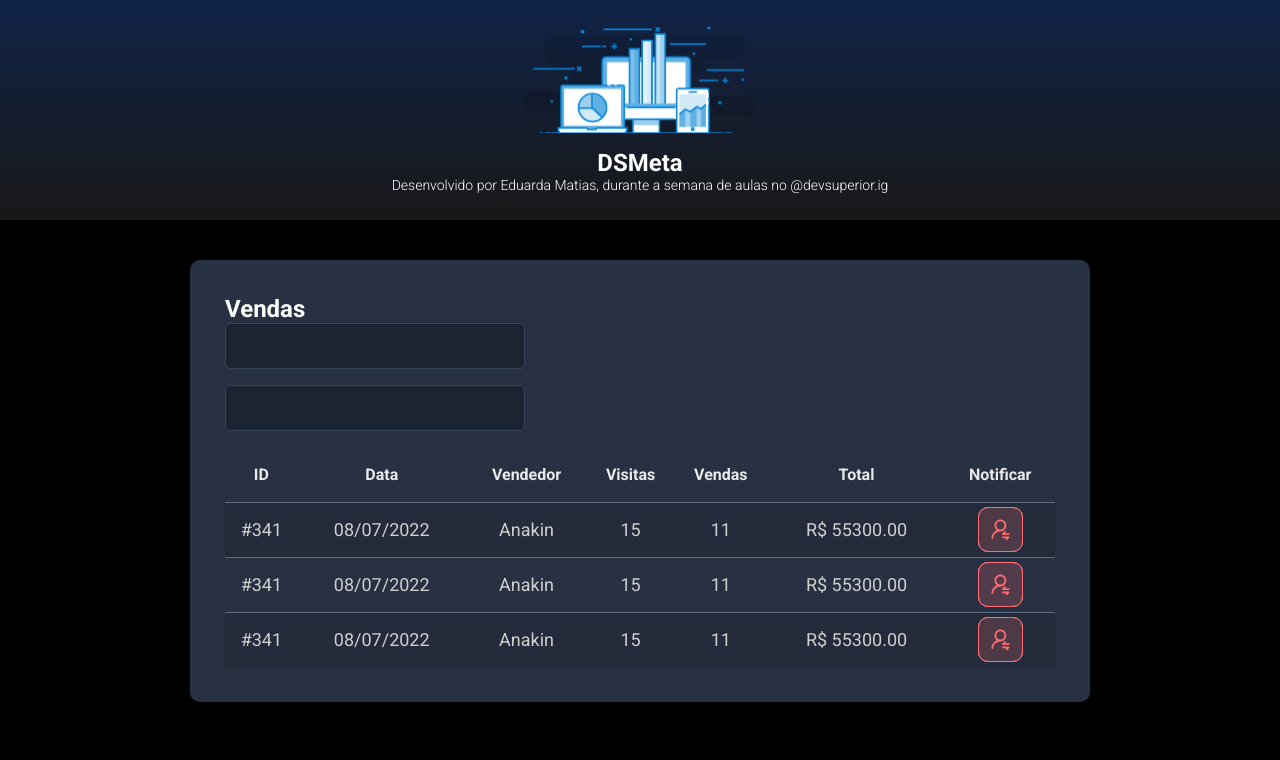
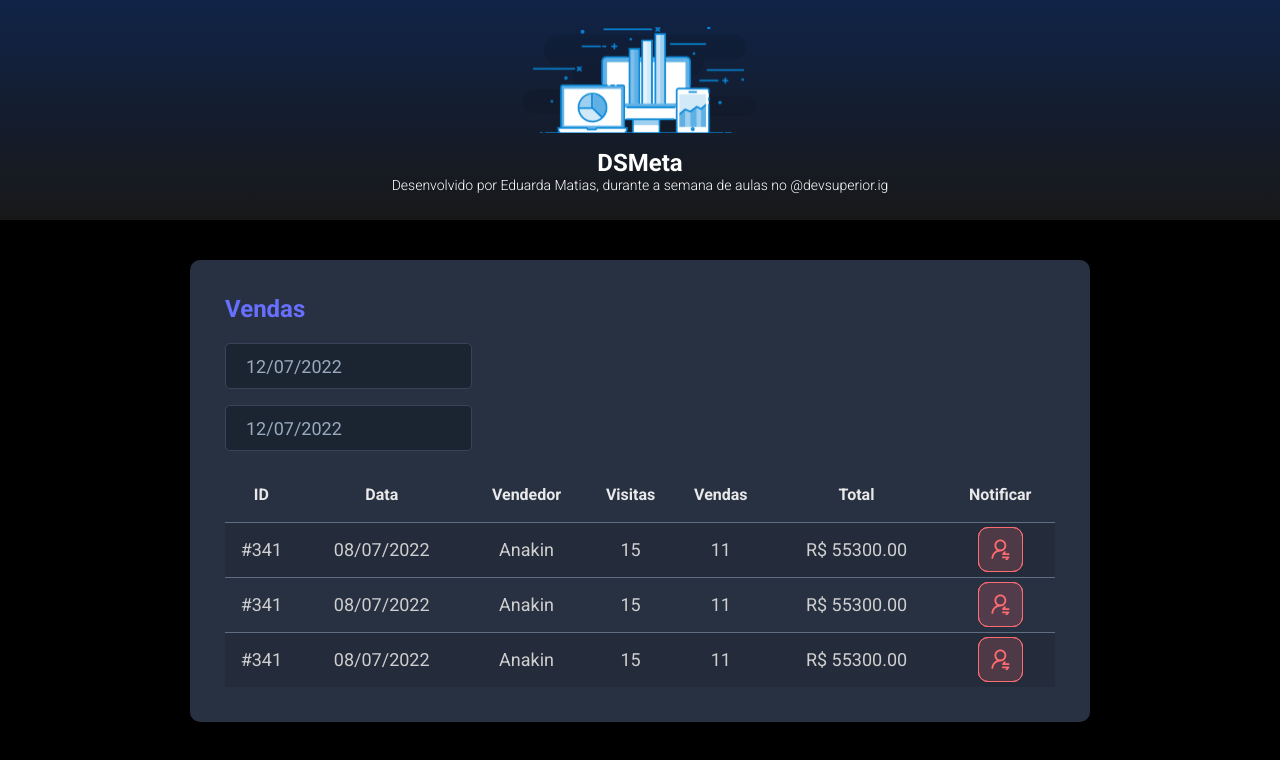
Before and after one commit to EduardaMatias/react-spring, a React (Vite) app in the folder frontend/: page / in a window 1280 px wide. Shown: the top 760 px of the page. Built offline with nearby package versions, Linux system fonts and the light colour scheme.

Commit message:
Datepicker

```diff
--- a/frontend/package.json
+++ b/frontend/package.json
@@ -8,7 +8,9 @@
     "preview": "vite preview"
   },
   "dependencies": {
+    "@types/react-datepicker": "4.4.2",
     "react": "^18.0.0",
+    "react-datepicker": "4.8.0",
     "react-dom": "^18.0.0"
   },
   "devDependencies": {
--- a/frontend/src/components/salescard/index.tsx
+++ b/frontend/src/components/salescard/index.tsx
@@ -1,5 +1,7 @@
 import NotificationButton from '../notification-button'
 import './style.css'
+import DatePicker from "react-datepicker";
+import "react-datepicker/dist/react-datepicker.css";
 
 function SalesCard() {
     return (
@@ -7,10 +9,20 @@
             <h2 className="dsmeta-sales-title">Vendas</h2>
             <div>
                 <div className="dsmeta-form-control-container">
-                    <input className="dsmeta-form-control" type="text" />
+                    <DatePicker
+                        selected={new Date()}
+                        onChange={(date: Date) => { }}
+                        className="dsmeta-form-control"
+                        dateFormat="dd/MM/yyyy"
+                    />
                 </div>
                 <div className="dsmeta-form-control-container">
-                    <input className="dsmeta-form-control" type="text" />
+                    <DatePicker
+                        selected={new Date()}
+                        onChange={(date: Date) => { }}
+                        className="dsmeta-form-control"
+                        dateFormat="dd/MM/yyyy"
+                    />
                 </div>
             </div>
 
--- a/frontend/src/components/salescard/style.css
+++ b/frontend/src/components/salescard/style.css
@@ -8,6 +8,12 @@
     width: 100%;
     max-width: 900px;
     margin: 0 auto;
+}
+
+.dsmeta-sales-title {
+    color: #676fff;
+    font-size: 24px;
+    margin-bottom: 20px;
 }
 
 .dsmeta-form-control-container {
```
Also changed, not shown: 1 other file (tests, documents, lock files or other folders).
